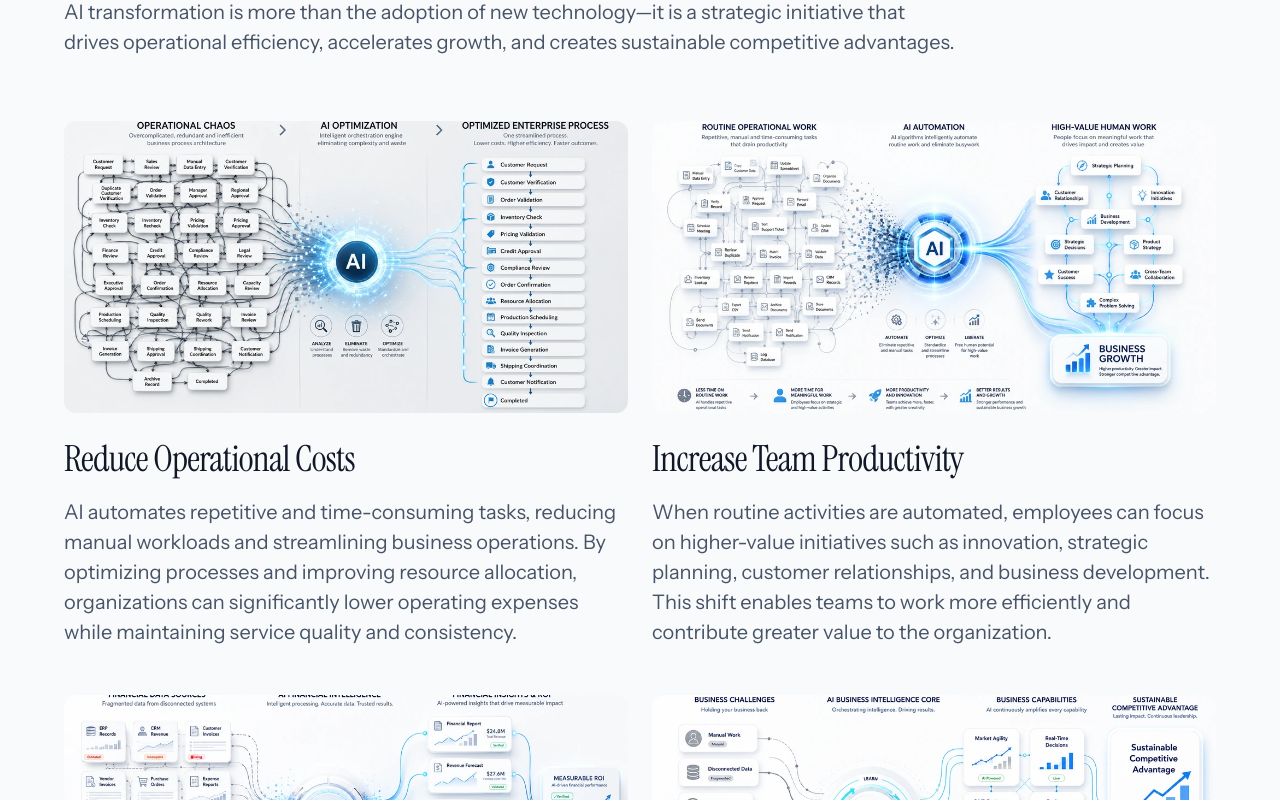
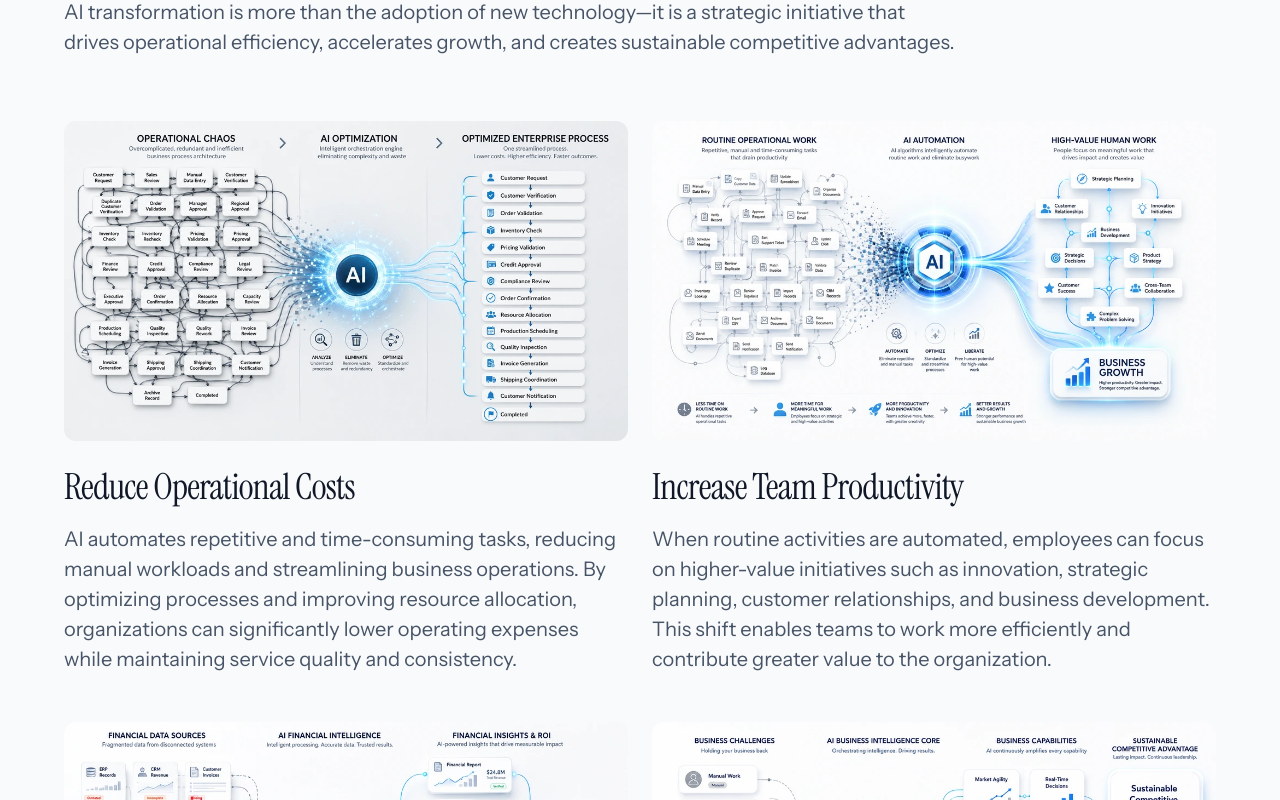
Before and after one commit to KaterinaSaliy/evodata, a Next.js app: page /industries in a window 1280 px wide. Shown: the part 1500-2300 px from the top of the page. Built offline with nearby package versions, Linux system fonts and the light colour scheme; no server answers.

Commit message:
Keep the business value photos in their designed proportion

```diff
--- a/src/components/ui/FeatureCards.tsx
+++ b/src/components/ui/FeatureCards.tsx
@@ -43,10 +43,16 @@ export function FeatureCards({
             alt=""
             width={isPhoto ? 1032 : 738}
             height={isPhoto ? 584 : 738}
-            sizes={isPhoto ? "(max-width: 640px) 100vw, 516px" : "369px"}
+            // Two columns from `sm` up, one below it.
+            sizes={isPhoto ? "(max-width: 640px) 100vw, 50vw" : "369px"}
             className={
               isPhoto
-                ? "h-[220px] w-full rounded-xl object-cover sm:h-[292px]"
+                ? // 516×292 is the design's frame, kept as a ratio rather than
+                  // a fixed height: the column is wider than 516 on a large
+                  // screen and narrower on a small one, and a fixed height
+                  // would make `object-cover` eat the photo — the top and the
+                  // bottom at 1440, the sides between 640 and 1024.
+                  "aspect-516/292 w-full rounded-xl object-cover"
                 : "size-[240px] object-contain lg:size-[369px]"
             }
           />
```
